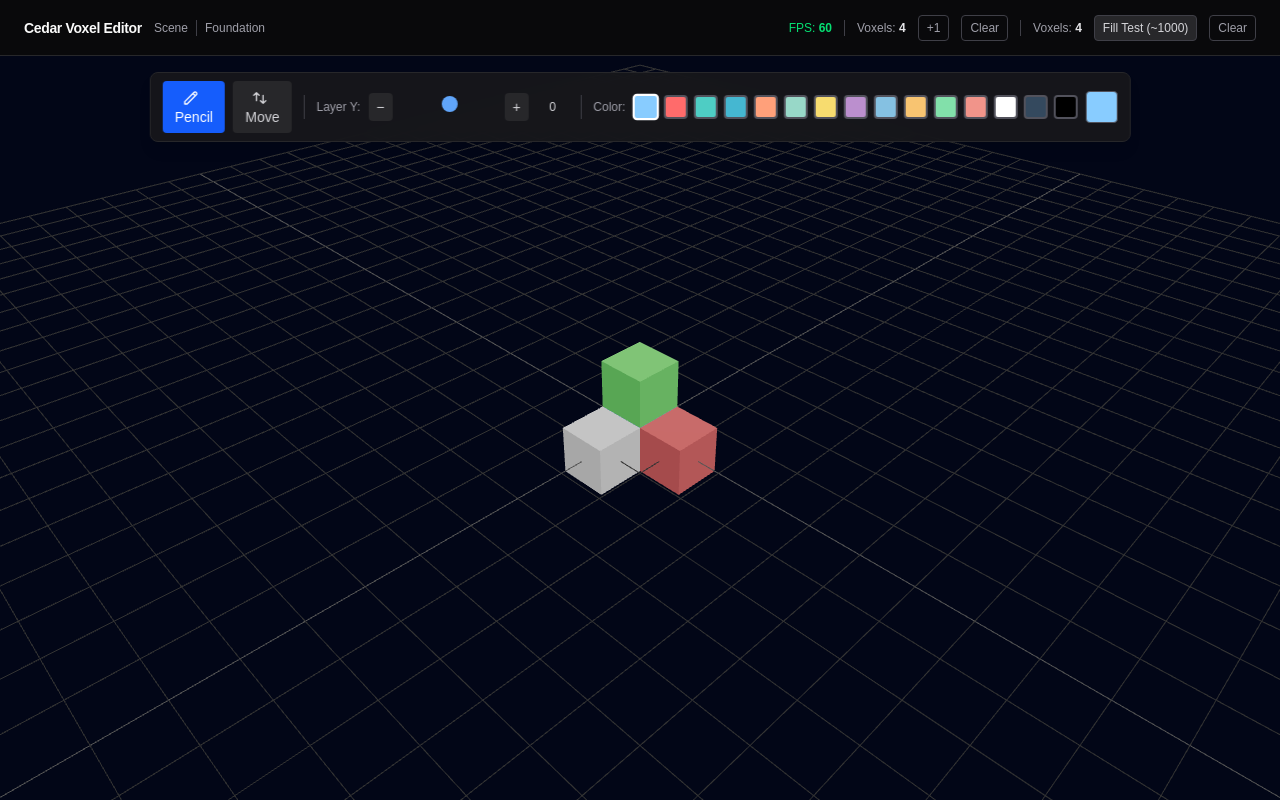
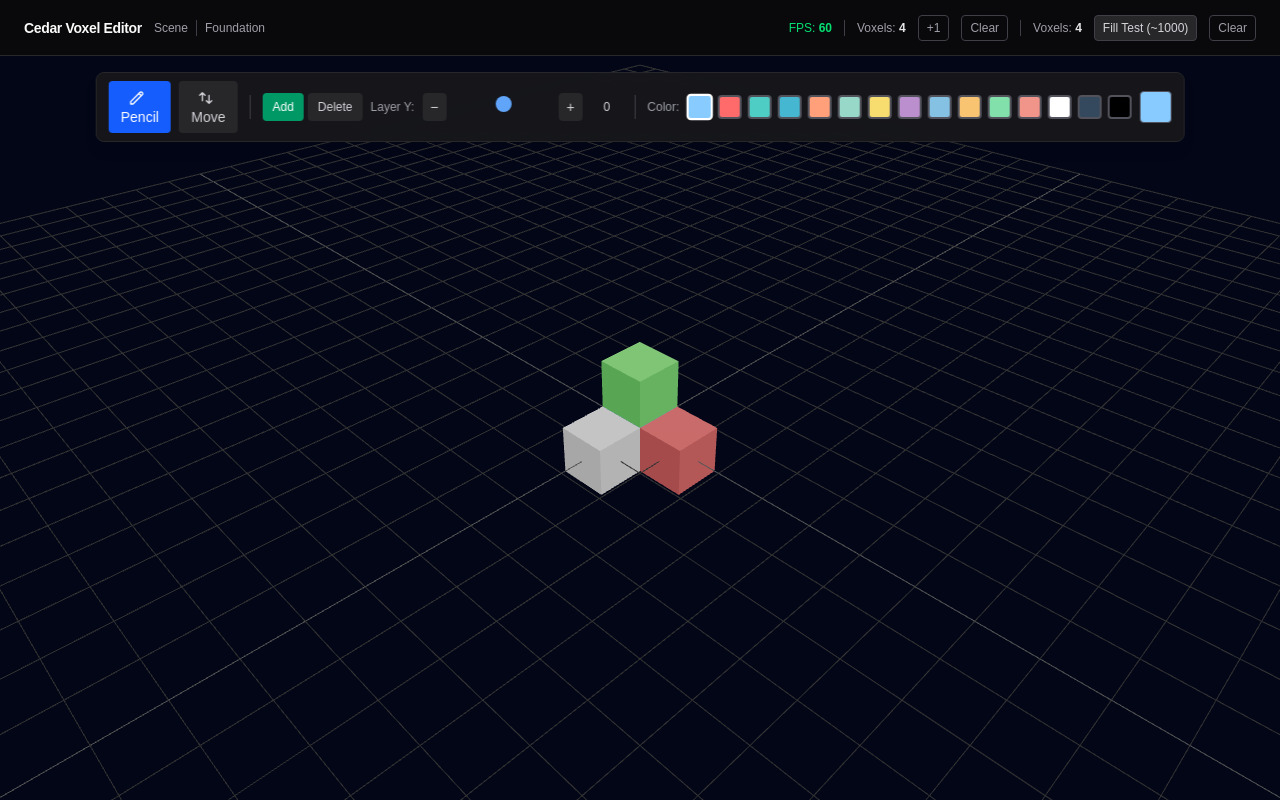
Before and after one commit to HarryAhnHS/voxel-editor, a Next.js app: page / in a window 1280 px wide. Built offline with nearby package versions, Linux system fonts and the light colour scheme.

Commit message:
feat: differentiate add/remove buttons, adjacent voxel add + adjustable y-layer activation

```diff
--- a/app/components/VoxelInteraction.tsx
+++ b/app/components/VoxelInteraction.tsx
@@ -5,7 +5,7 @@ import { useThree } from "@react-three/fiber";
 import * as THREE from "three";
 import { useVoxelArray, useMeshRef } from "./VoxelInstances";
 import { useVoxelStore, keyFromXYZ, isWithinBounds } from "../store/voxelStore";
-import { computePlacementCandidate, computePlacementFromEmptySpace } from "../utils/voxelRaycast";
+import { computePlacementCandidate } from "../utils/voxelRaycast";
 import { GhostCube } from "./GhostCube";
 import type { VoxelPosition } from "../store/voxelStore";
 
@@ -24,6 +24,7 @@ export function VoxelInteraction() {
   const voxelArray = useVoxelArray();
   const voxels = useVoxelStore((state) => state.voxels);
   const tool = useVoxelStore((state) => state.tool);
+  const editMode = useVoxelStore((state) => state.editMode);
   const activeLayerY = useVoxelStore((state) => state.activeLayerY);
   const addVoxel = useVoxelStore((state) => state.addVoxel);
   const removeVoxel = useVoxelStore((state) => state.removeVoxel);
@@ -59,33 +60,37 @@ export function VoxelInteraction() {
 
       raycaster.setFromCamera(new THREE.Vector2(x, y), camera);
 
-      // Raycast against instanced mesh first
+      // First try surface-adjacent preview when hovering a voxel (Add mode)
       const meshIntersections = raycaster.intersectObject(mesh, false);
 
-      if (meshIntersections.length > 0) {
-        // Hit a voxel - in pencil mode, show that we can delete
-        // Don't show placement preview when hovering over existing voxel
+      if (editMode === "add" && meshIntersections.length > 0) {
+        const intersection = meshIntersections[0];
+        const candidate = computePlacementCandidate(intersection, voxelArray, voxels as any);
+
+        if (candidate.isValid && candidate.placementPosition) {
           setHoverState({
-          placementPosition: null,
-          isValid: false,
+            placementPosition: candidate.placementPosition,
+            isValid: true,
           });
-      } else {
-        // No voxel hit - show placement preview on active layer plane
+          return;
+        }
+        // Fall through to plane preview if candidate is invalid
+      }
+
+      // Plane placement preview for Add mode: intersect active layer plane
       const workPlane = new THREE.Plane(new THREE.Vector3(0, 1, 0), -activeLayerY);
       const intersectionPoint = new THREE.Vector3();
       const hasIntersection = raycaster.ray.intersectPlane(workPlane, intersectionPoint);
 
       if (hasIntersection) {
-          // Convert intersection point to voxel coordinates on the active layer
-          const x = Math.round(intersectionPoint.x);
-          const z = Math.round(intersectionPoint.z);
-          const y = activeLayerY;
+        const planeX = Math.round(intersectionPoint.x);
+        const planeZ = Math.round(intersectionPoint.z);
+        const planeY = activeLayerY;
 
-          // Check if position is valid and not occupied
-          const placementPosition: VoxelPosition = [x, y, z];
+        const placementPosition: VoxelPosition = [planeX, planeY, planeZ];
 
         if (isWithinBounds(placementPosition)) {
-            const placementKey = keyFromXYZ(x, y, z);
+          const placementKey = keyFromXYZ(planeX, planeY, planeZ);
           const isOccupied = voxels.has(placementKey);
 
           setHoverState({
@@ -104,9 +109,8 @@ export function VoxelInteraction() {
           isValid: false,
         });
       }
-      }
     },
-    [camera, raycaster, gl.domElement, meshRef, voxels, tool, activeLayerY]
+    [camera, raycaster, gl.domElement, meshRef, voxelArray, voxels, tool, editMode, activeLayerY]
   );
 
   // Set up native DOM event listeners to avoid interfering with orbit controls
@@ -181,35 +185,48 @@ export function VoxelInteraction() {
       raycaster.setFromCamera(new THREE.Vector2(x, y), camera);
       const meshIntersections = raycaster.intersectObject(mesh, false);
 
+      if (editMode === "remove") {
+        // Remove mode: raycast instanced mesh and remove clicked voxel
         if (meshIntersections.length > 0) {
-        // Hit a voxel - in pencil mode, delete it
           const intersection = meshIntersections[0];
           const instanceId = intersection.instanceId;
           if (instanceId !== undefined && instanceId >= 0 && instanceId < voxelArray.length) {
             const voxel = voxelArray[instanceId];
             removeVoxel(...voxel.position);
           }
+        }
       } else {
-        // No voxel hit - create new voxel on active layer plane
+        // Add mode: prefer adjacent placement when clicking an existing voxel
+        if (meshIntersections.length > 0) {
+          const intersection = meshIntersections[0];
+          const candidate = computePlacementCandidate(intersection, voxelArray, voxels as any);
+
+          if (candidate.isValid && candidate.placementPosition) {
+            const [cx, cy, cz] = candidate.placementPosition;
+            addVoxel(cx, cy, cz);
+            mouseDownPos = null;
+            return;
+          }
+        }
+
+        // Fallback: plane placement on active layer
         const workPlane = new THREE.Plane(new THREE.Vector3(0, 1, 0), -activeLayerY);
         const intersectionPoint = new THREE.Vector3();
         const hasIntersection = raycaster.ray.intersectPlane(workPlane, intersectionPoint);
 
         if (hasIntersection) {
-          // Convert intersection point to voxel coordinates on the active layer
-          const x = Math.round(intersectionPoint.x);
-          const z = Math.round(intersectionPoint.z);
-          const y = activeLayerY;
+          const planeX = Math.round(intersectionPoint.x);
+          const planeZ = Math.round(intersectionPoint.z);
+          const planeY = activeLayerY;
 
-          // Check if position is valid and not occupied
-          const placementPosition: VoxelPosition = [x, y, z];
+          const placementPosition: VoxelPosition = [planeX, planeY, planeZ];
 
           if (isWithinBounds(placementPosition)) {
-            const placementKey = keyFromXYZ(x, y, z);
+            const placementKey = keyFromXYZ(planeX, planeY, planeZ);
             const isOccupied = voxels.has(placementKey);
 
             if (!isOccupied) {
-              addVoxel(x, y, z);
+              addVoxel(planeX, planeY, planeZ);
             }
           }
         }
@@ -239,11 +256,11 @@ export function VoxelInteraction() {
       canvas.removeEventListener("click", handleClick);
       canvas.removeEventListener("mouseleave", handleMouseLeave);
     };
-  }, [gl.domElement, camera, raycaster, meshRef, voxelArray, voxels, tool, activeLayerY, addVoxel, removeVoxel, updateHover]);
+  }, [gl.domElement, camera, raycaster, meshRef, voxelArray, voxels, tool, editMode, activeLayerY, addVoxel, removeVoxel, updateHover]);
 
   return (
     <>
-      {/* Ghost cube preview - only show in pencil mode when hovering empty space */}
+      {/* Ghost cube preview - only show in pencil mode */}
       {tool === "pencil" && (
         <GhostCube
           position={hoverState.placementPosition}
--- a/app/components/VoxelToolbar.tsx
+++ b/app/components/VoxelToolbar.tsx
@@ -1,8 +1,7 @@
 "use client";
 
 import { useEffect } from "react";
-import { useVoxelStore } from "../store/voxelStore";
-import { BOUNDS_MIN, BOUNDS_MAX } from "../store/voxelStore";
+import { useVoxelStore, BOUNDS_MIN, BOUNDS_MAX, type EditMode } from "../store/voxelStore";
 
 const COLOR_PRESETS = [
   0x88ccff, // Default blue
@@ -25,9 +24,11 @@ const COLOR_PRESETS = [
 export function VoxelToolbar() {
   const tool = useVoxelStore((state) => state.tool);
   const selectedColor = useVoxelStore((state) => state.selectedColor);
+  const editMode = useVoxelStore((state) => state.editMode);
   const activeLayerY = useVoxelStore((state) => state.activeLayerY);
   const setTool = useVoxelStore((state) => state.setTool);
   const setColor = useVoxelStore((state) => state.setColor);
+  const setEditMode = useVoxelStore((state) => state.setEditMode);
   const setActiveLayerY = useVoxelStore((state) => state.setActiveLayerY);
   const incrementLayer = useVoxelStore((state) => state.incrementLayer);
   const decrementLayer = useVoxelStore((state) => state.decrementLayer);
@@ -62,7 +63,7 @@ export function VoxelToolbar() {
   return (
     <div className="absolute top-4 left-1/2 -translate-x-1/2 z-10">
       <div className="flex items-center gap-2 bg-zinc-900/90 backdrop-blur-sm border border-zinc-800 rounded-lg px-3 py-2 shadow-lg">
-        {/* Pencil Tool */}
+        {/* Edit / Move Tool */}
         <button
           onClick={() => setTool("pencil")}
           className={`px-3 py-1.5 rounded text-sm font-medium transition-colors ${
@@ -70,7 +71,7 @@ export function VoxelToolbar() {
               ? "bg-blue-600 text-white"
               : "bg-zinc-800 text-zinc-300 hover:bg-zinc-700"
           }`}
-          title="Pencil tool - Click empty space to create, click voxel to delete"
+          title="Edit tool - Use Add/Delete modes to control behavior"
         >
           <svg
             xmlns="http://www.w3.org/2000/svg"
@@ -118,6 +119,32 @@ export function VoxelToolbar() {
 
         {/* Divider */}
         <div className="h-6 w-px bg-zinc-700 mx-1" />
+
+        {/* Add / Delete Mode */}
+        <div className="flex items-center gap-1">
+          <button
+            onClick={() => setEditMode("add")}
+            className={`px-2.5 py-1.5 rounded text-xs font-medium transition-colors ${
+              editMode === "add"
+                ? "bg-emerald-600 text-white"
+                : "bg-zinc-800 text-zinc-300 hover:bg-zinc-700"
+            }`}
+            title="Add mode - Click plane to create voxels on the active layer"
+          >
+            Add
+          </button>
+          <button
+            onClick={() => setEditMode("remove")}
+            className={`px-2.5 py-1.5 rounded text-xs font-medium transition-colors ${
+              editMode === "remove"
+                ? "bg-rose-600 text-white"
+                : "bg-zinc-800 text-zinc-300 hover:bg-zinc-700"
+            }`}
+            title="Delete mode - Click voxels to remove them"
+          >
+            Delete
+          </button>
+        </div>
 
         {/* Layer Slider */}
         <div className="flex items-center gap-2">
--- a/app/store/voxelStore.ts
+++ b/app/store/voxelStore.ts
@@ -22,6 +22,8 @@ export type VoxelMap = Map<string, Voxel>;
 
 export type Tool = "pencil" | "move";
 
+export type EditMode = "add" | "remove";
+
 // --- Key utilities ---
 
 export function keyFromXYZ(x: number, y: number, z: number): string {
@@ -39,6 +41,7 @@ interface VoxelState {
   voxels: VoxelMap;
   selectedColor: number;
   tool: Tool;
+  editMode: EditMode;
   activeLayerY: number;
 }
 
@@ -48,6 +51,7 @@ interface VoxelActions {
   removeVoxel: (x: number, y: number, z: number) => void;
   setColor: (color: number) => void;
   setTool: (tool: Tool) => void;
+  setEditMode: (mode: EditMode) => void;
   setActiveLayerY: (y: number) => void;
   incrementLayer: () => void;
   decrementLayer: () => void;
@@ -66,6 +70,7 @@ export const useVoxelStore = create<VoxelState & VoxelActions>((set) => ({
   voxels: createFreshMap(),
   selectedColor: DEFAULT_COLOR,
   tool: "pencil",
+  editMode: "add",
   activeLayerY: 0, // Default to Y=0
 
   addVoxel: (x, y, z, color) => {
@@ -98,6 +103,8 @@ export const useVoxelStore = create<VoxelState & VoxelActions>((set) => ({
   setColor: (color) => set({ selectedColor: color }),
 
   setTool: (tool) => set({ tool }),
+
+  setEditMode: (mode) => set({ editMode: mode }),
 
   setActiveLayerY: (y) => {
     const [minY] = BOUNDS_MIN;
```
Also changed, not shown: 1 other file (tests, documents, lock files or other folders). Lines whose indentation alone changed are shown as unchanged.
